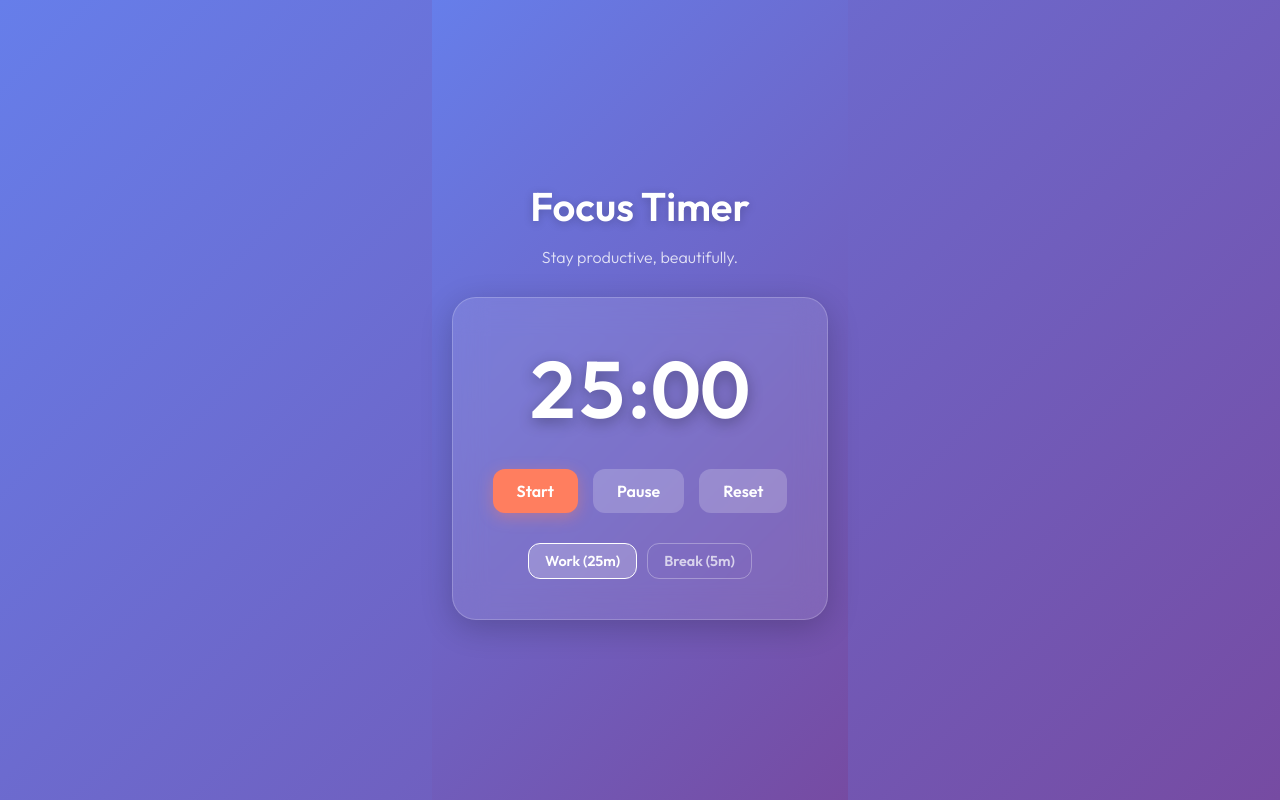
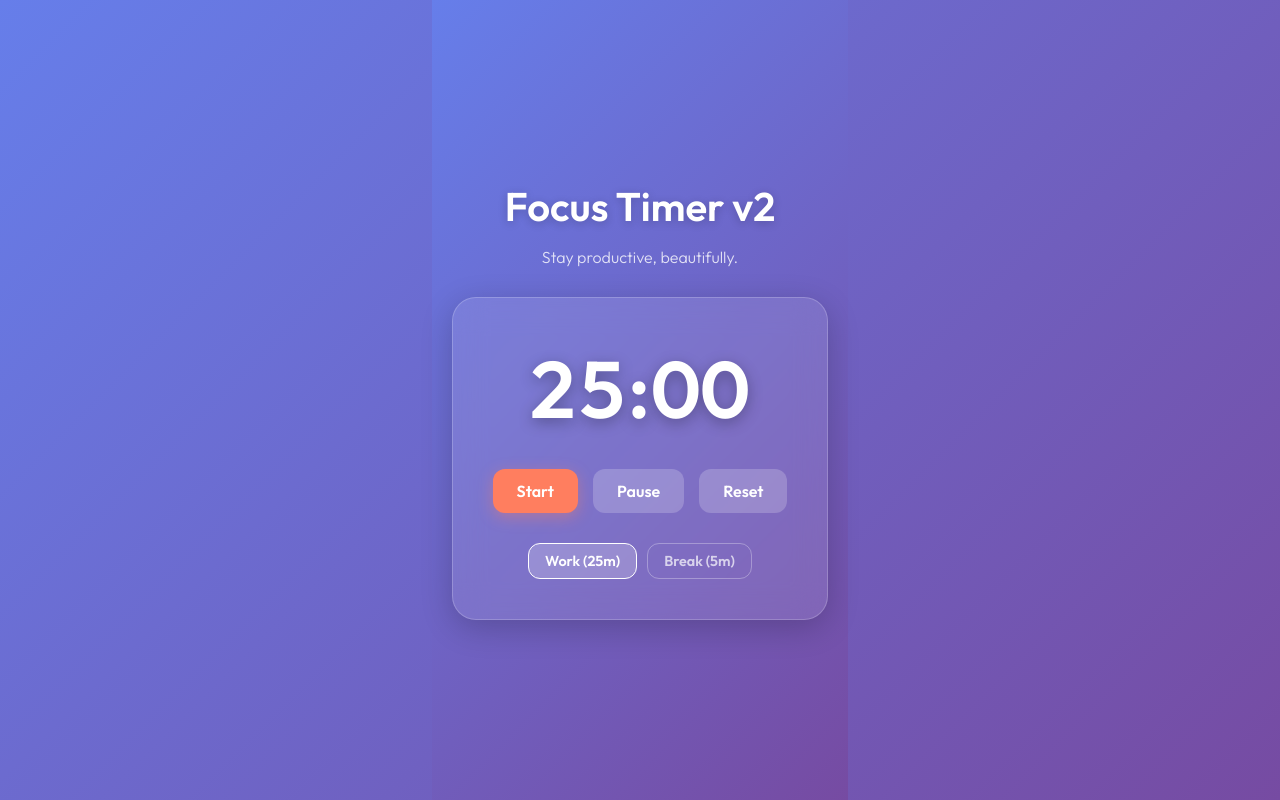
Before and after one commit to 7immyH/demo-app, a plain HTML site: page index.html in a window 1280 px wide. Drawn offline with Linux system fonts and the light colour scheme.

Commit message:
update title to check for updates

```diff
--- a/index.html
+++ b/index.html
@@ -10,7 +10,7 @@
 <body>
     <div class="app-container">
         <header>
-            <h1>Focus Timer</h1>
+            <h1>Focus Timer v2</h1>
             <p>Stay productive, beautifully.</p>
         </header>
 
```
